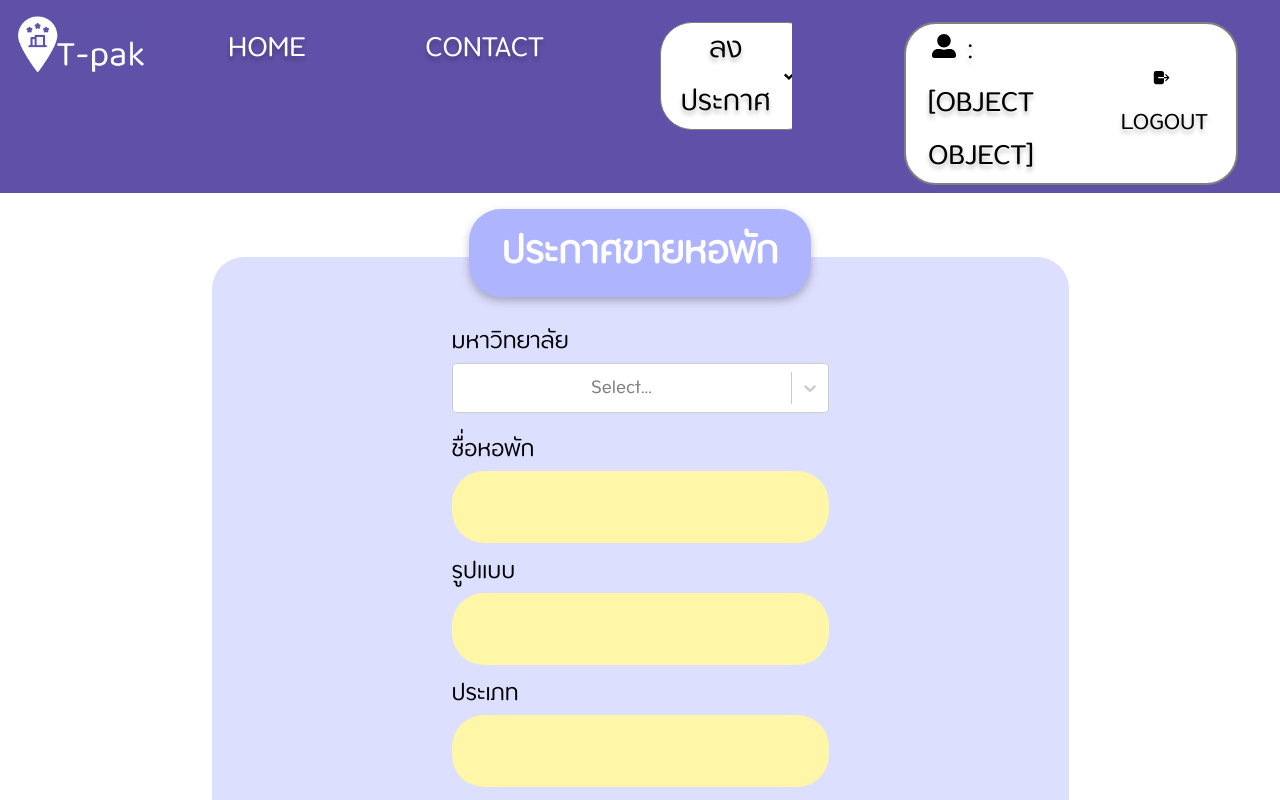
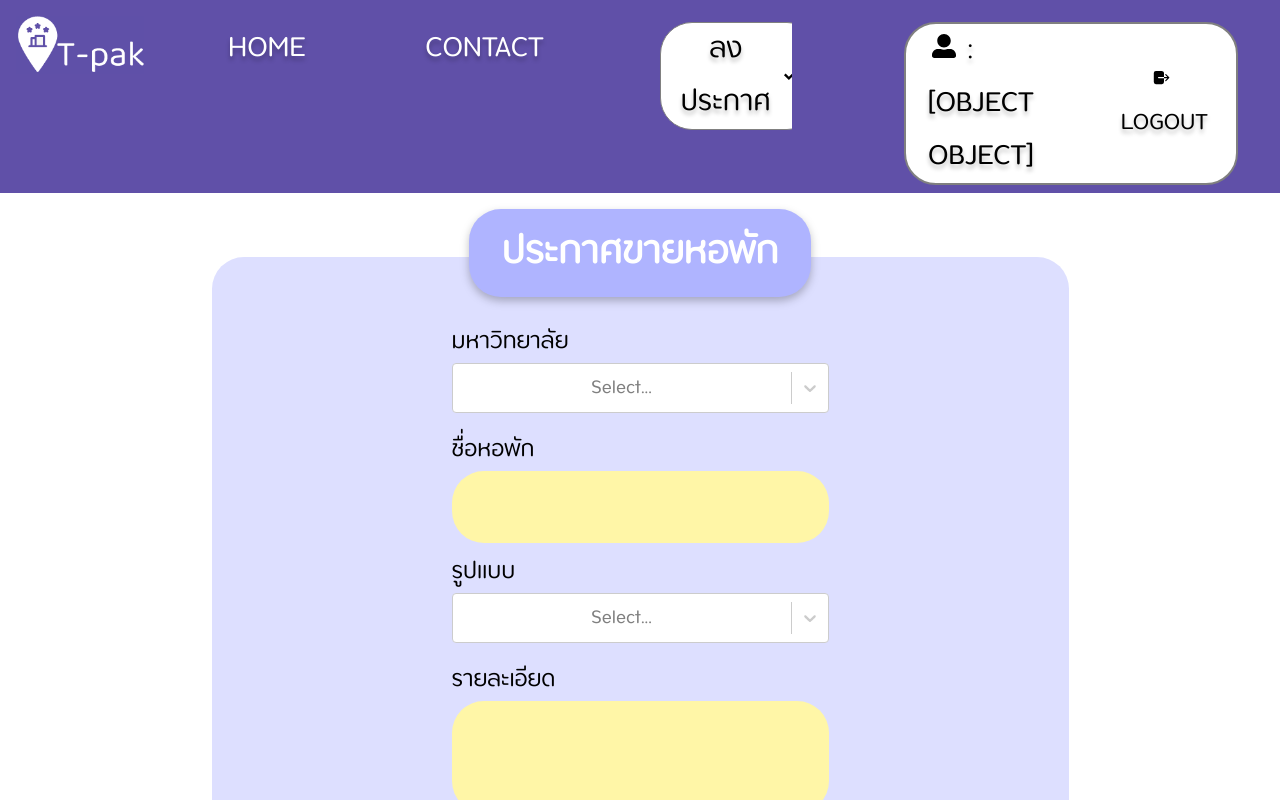
Before and after one commit to mossZmossZ/t-pak, a React (Create React App) app in the folder client/: page /location/create in a window 1280 px wide. Shown: the top 800 px of the page. Built offline with nearby package versions, Linux system fonts and the light colour scheme; sample sign-in values are in the browser's storage.

Commit message:
edit create location

```diff
--- a/client/src/pages/Formcomponents/LocationCreate.js
+++ b/client/src/pages/Formcomponents/LocationCreate.js
@@ -38,7 +38,31 @@ const LocationCreate=(props)=>{
         { value: 'KMUTT', label: 'KMUTT' },
         { value: 'TU', label: 'TU' }
     ]
-      const [userChoice, setUserChoice] = useState("")
+    const typeOptions = [
+        { value: 'คอนโด', label: 'คอนโด' },
+        { value: 'หอพัก', label: 'หอพัก' },
+        { value: 'บ้านเช่า', label: 'บ้านเช่า' },
+        { value: 'อื่นๆ', label: 'อื่นๆ' }
+    ]
+    const gendertypeOptions = [
+        { value: 'หอพักชาย', label: 'หอพักชาย' },
+        { value: 'หอพักหญิง', label: 'หอพักหญิง' },
+        { value: 'หอพักรวม', label: 'หอพักรวม' },
+
+    ]
+    const [userChoice, setUserChoice] = useState("")
+    const [typeChoice, setTypeChoice] = useState("")
+    const [genderTypeChoice, setGenderTypeChoice] = useState("")
+    function yesnoCheck(yes) {
+        if (yes.value == "หอพัก") {
+            document.getElementById("ifYes").style.display = "block";
+            setGenderTypeChoice('')
+        }
+        else {
+            document.getElementById("ifYes").style.display = "none";
+            setGenderTypeChoice('รวม')
+        }
+    }
     /* var fileInput = false;
         if (e.target.files[0]) {
             fileInput = true;
@@ -77,7 +101,7 @@ const LocationCreate=(props)=>{
         formData.append("UNI",userChoice)
         formData.append("ID",ID);
         formData.append("name",name);
-        formData.append("type",type);
+        formData.append("type",typeChoice);
         formData.append("gender",gender)
         formData.append("detail",detail);
         formData.append("telephone",telephone);
@@ -153,15 +177,20 @@ const LocationCreate=(props)=>{
                     <div className="form-group">
                         <label>รูปแบบ</label>
                         <div className="input">
-                            <input type="text" classname="form-control" value={type} onChange={inputValue("type")}/>
+                        <Select isClearable={false} className='react-select'options={typeOptions}  onChange={(choice) => {setTypeChoice(choice.value);yesnoCheck(choice)}}/>
                         </div>
                     </div>
-                    <div className="form-group">
-                        <label>ประเภท</label>
-                        <div className="input">
-                            <input type="text" classname="form-control" value={gender} onChange={inputValue("gender")}/>
+                    <div id="ifYes">
+                        <div className="form-group">
+                            <label>ประเภท</label>
+                            <div className="input">
+                                <Select isClearable={false} className='react-select'options={gendertypeOptions}  onChange={(choice) => setGenderTypeChoice(choice.value)}/>
+
+                            </div>
                         </div>
+
                     </div>
+
                     <div className="form-group">
                         <label>รายละเอียด </label>
                         <div className="input">
--- a/client/src/pages/location2.js
+++ b/client/src/pages/location2.js
@@ -18,9 +18,9 @@ const Kmutnblocation=(props)=>{
         { value: "roomate", label: "รูมเมท" },
     ];
     const priceOptions = [
-        { valuea: "0",valueb:'4000', label: "0-4000" },
-        { valuea: "4001",valueb:'8000', label: "4000-8000" },
-        { valuea: "8001",valueb:'100000', label: "8000+" },
+        { value:0, label: '0 - 4000' },
+        { value:4001, label: '4000 - 8000' },
+        { value:8002, label: '8000 + ' },
     ];
     const [uniSelect,setUniSelect]= useState(place)
     const [modeSelect,setModeSelect]= useState(mode)
@@ -40,6 +40,9 @@ const Kmutnblocation=(props)=>{
     useEffect(()=>{
         fetchData()
     },[modeSelect])
+    console.log(priceSelect)
+    console.log(priceSelect+4000)
+
 
     if (modeSelect=='location'){
         return(
@@ -48,7 +51,7 @@ const Kmutnblocation=(props)=>{
                 <div className="select-container">
                     <Select  defaultValue={{label:'เลือกมหาลัย..'}}isSearchable={false} options={uniOptions} onChange={(choice) => setUniSelect(choice.value)}/>
                     <Select   defaultValue={{label:`รูปแบบ...`}} isSearchable={false} options={modeOptions} onChange={(choice) => setModeSelect(choice.value)}/>
-                    <Select   defaultValue={{label:`ช่วงราคา...`}} isSearchable={false} options={priceOptions} onChange={(choice) =>setPriceSelect(choice.value)}/>
+                    <Select   defaultValue={{label:`ช่วงราคา..`}} isSearchable={false} options={priceOptions} onChange={(choice) =>setPriceSelect(choice.value)}/>
                 </div>
                 <hr/>
                 {kmutnblocations.map((kmutnblocation,index)=>(
```
